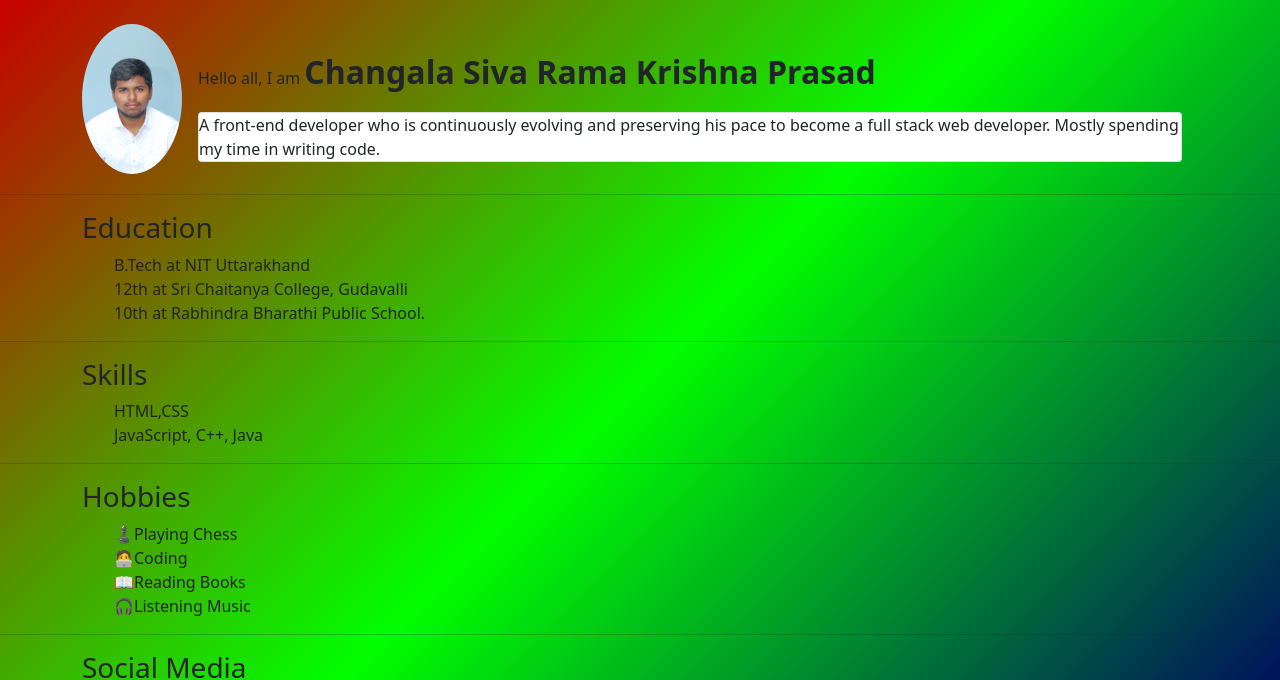
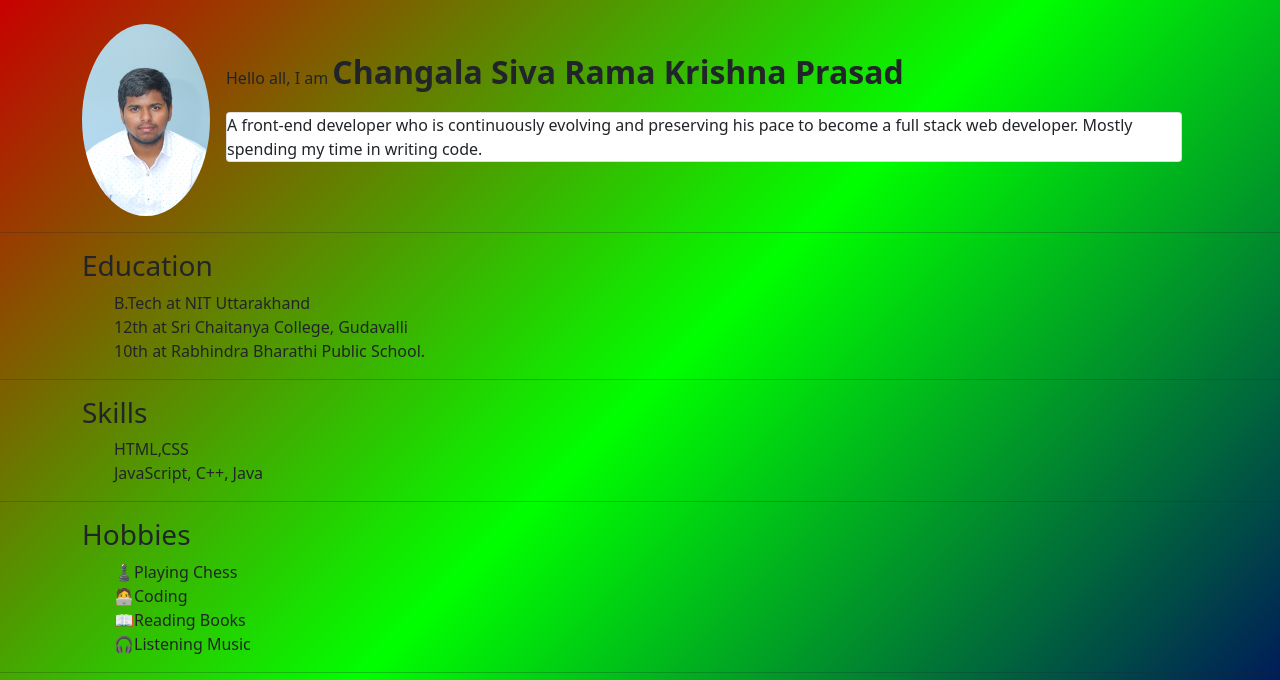
Before and after one commit to SrkPrasadChangala/srkpr, a plain HTML site: page index.html in a window 1280 px wide. Shown: the top 680 px of the page. Drawn offline with nearby package versions, Linux system fonts and the light colour scheme.

Commit message:
img_size

```diff
--- a/css/styles.css
+++ b/css/styles.css
@@ -2,7 +2,7 @@ body {
   background-image: linear-gradient(135deg,rgba(200,0,0,1),rgba(0,255,0,2),rgba(0,0,100,3));
 }
 .image-crop {
-  max-width: 100px;
+  max-width: 8rem;
   height:auto;
 }
 .intro {
```
